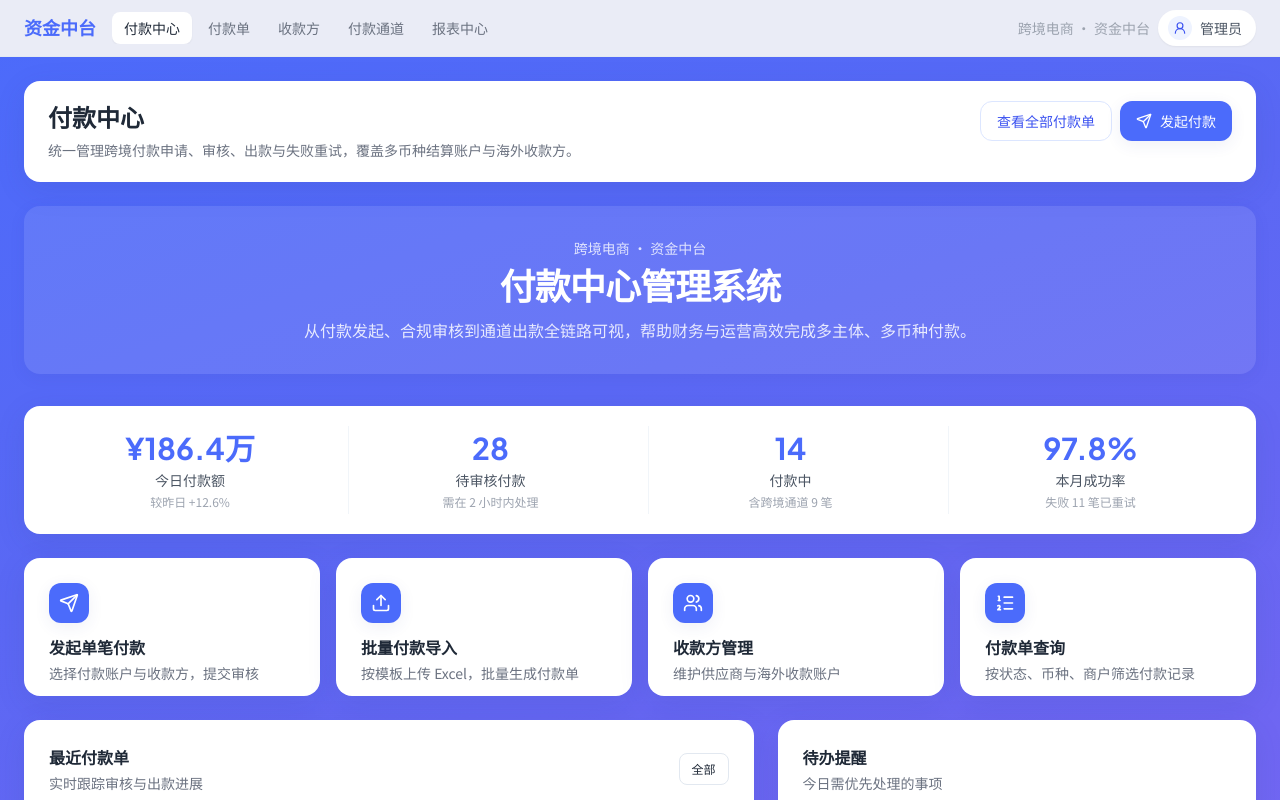
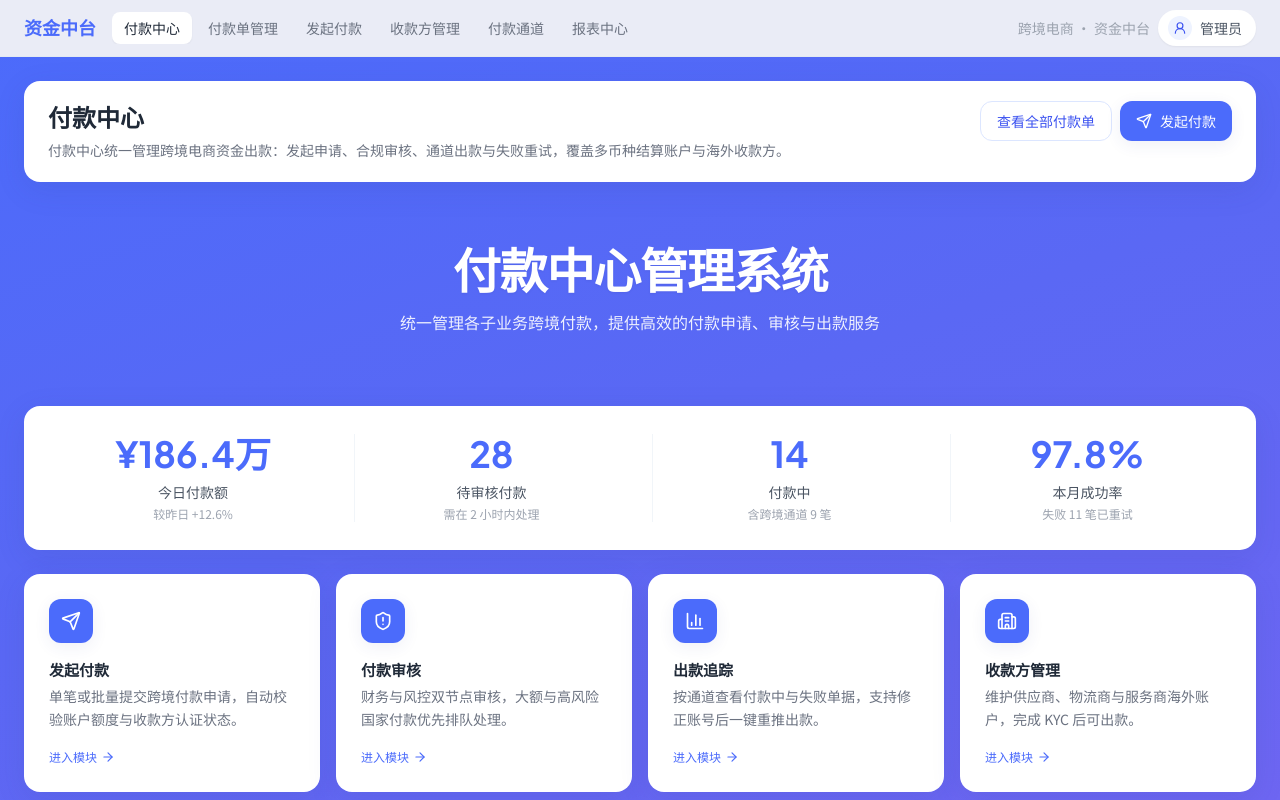
Before and after one commit to 1831833hym-eng/pay-hub, a Next.js app: page / in a window 1280 px wide. Shown: the top 800 px of the page. Built offline with nearby package versions, Linux system fonts and the light colour scheme.

Commit message:
style: 对齐资金中台首页结构优化付款中心概览
强化渐变区大标题、KPI 条与蓝色图标模块卡布局，导航文案贴近资金中台原型。

Co-authored-by: cursor186 <cursor186@bestfulfill.com>

```diff
--- a/src/app/page.tsx
+++ b/src/app/page.tsx
@@ -1,7 +1,9 @@
 import Link from "next/link";
 import {
+  ArrowRight,
   ArrowUpRight,
-  Banknote,
+  BarChart3,
+  Building2,
   CheckCircle2,
   Clock3,
   FileSpreadsheet,
@@ -22,11 +24,7 @@ import {
   CardTitle,
 } from "@/components/ui/card";
 import { StatusBadge } from "@/components/ui/badge";
-import {
-  overviewStats,
-  payments,
-  quickActions,
-} from "@/lib/payments-data";
+import { overviewStats, payments, quickActions } from "@/lib/payments-data";
 import { formatMoney } from "@/lib/utils";
 
 const iconMap = {
@@ -35,6 +33,33 @@ const iconMap = {
   users: Users,
   list: ListOrdered,
 } as const;
+
+const moduleCards = [
+  {
+    title: "发起付款",
+    desc: "单笔或批量提交跨境付款申请，自动校验账户额度与收款方认证状态。",
+    href: "/payments/create",
+    icon: Send,
+  },
+  {
+    title: "付款审核",
+    desc: "财务与风控双节点审核，大额与高风险国家付款优先排队处理。",
+    href: "/payments",
+    icon: ShieldAlert,
+  },
+  {
+    title: "出款追踪",
+    desc: "按通道查看付款中与失败单据，支持修正账号后一键重推出款。",
+    href: "/payments",
+    icon: BarChart3,
+  },
+  {
+    title: "收款方管理",
+    desc: "维护供应商、物流商与服务商海外账户，完成 KYC 后可出款。",
+    href: "/beneficiaries",
+    icon: Building2,
+  },
+];
 
 const channelStats = [
   { name: "SWIFT 合作通道", success: "98.2%", latency: "T+1~T+2", load: "高" },
@@ -49,7 +74,7 @@ export default function PaymentCenterPage() {
   return (
     <AppShell
       title="付款中心"
-      description="统一管理跨境付款申请、审核、出款与失败重试，覆盖多币种结算账户与海外收款方。"
+      description="付款中心统一管理跨境电商资金出款：发起申请、合规审核、通道出款与失败重试，覆盖多币种结算账户与海外收款方。"
       actions={
         <>
           <Link href="/payments">
@@ -64,28 +89,60 @@ export default function PaymentCenterPage() {
         </>
       }
     >
-      <section className="mb-8 overflow-hidden rounded-2xl bg-white/10 px-6 py-8 text-center text-white shadow-soft backdrop-blur-sm sm:px-10">
-        <p className="text-sm text-white/80">跨境电商 · 资金中台</p>
-        <h2 className="mt-2 font-display text-3xl font-bold tracking-tight sm:text-4xl">
+      {/* Hero — mirrors 资金中台管理系统 title block on gradient */}
+      <section className="mb-8 px-2 py-6 text-center text-white sm:py-10">
+        <h2 className="font-display text-3xl font-bold tracking-tight drop-shadow-sm sm:text-5xl">
           付款中心管理系统
         </h2>
-        <p className="mx-auto mt-3 max-w-2xl text-sm leading-relaxed text-white/85 sm:text-base">
-          从付款发起、合规审核到通道出款全链路可视，帮助财务与运营高效完成多主体、多币种付款。
+        <p className="mx-auto mt-4 max-w-2xl text-sm leading-relaxed text-white/90 sm:text-base">
+          统一管理各子业务跨境付款，提供高效的付款申请、审核与出款服务
         </p>
       </section>
 
-      <section className="mb-6 rounded-2xl bg-white px-4 py-5 shadow-card sm:px-6">
-        <div className="grid grid-cols-2 gap-4 lg:grid-cols-4 lg:divide-x lg:divide-slate-100">
+      {/* KPI strip — matches reference white metric bar */}
+      <section className="mb-6 rounded-2xl bg-white px-4 py-6 shadow-card sm:px-8 sm:py-7">
+        <div className="grid grid-cols-2 gap-6 lg:grid-cols-4 lg:divide-x lg:divide-slate-100">
           {overviewStats.map((stat) => (
-            <div key={stat.label} className="px-2 py-1 text-center lg:px-4">
-              <div className="font-display text-2xl font-bold text-brand-500 sm:text-3xl">
+            <div key={stat.label} className="px-2 text-center lg:px-4">
+              <div className="font-display text-3xl font-bold text-brand-500 sm:text-4xl">
                 {stat.value}
               </div>
-              <div className="mt-1 text-sm text-ink-2">{stat.label}</div>
+              <div className="mt-2 text-sm text-ink-2">{stat.label}</div>
               <div className="mt-1 text-xs text-ink-4">{stat.hint}</div>
             </div>
           ))}
         </div>
+      </section>
+
+      {/* Module cards — blue square icons like reference */}
+      <section className="mb-6 grid gap-4 sm:grid-cols-2 xl:grid-cols-4">
+        {moduleCards.map((mod) => {
+          const Icon = mod.icon;
+          return (
+            <Link key={mod.title} href={mod.href} className="group">
+              <Card className="h-full transition duration-200 hover:-translate-y-0.5 hover:shadow-soft">
+                <CardHeader>
+                  <div className="mb-4 flex h-11 w-11 items-center justify-center rounded-xl bg-brand-500 text-white shadow-soft">
+                    <Icon className="h-5 w-5" />
+                  </div>
+                  <CardTitle className="flex items-center gap-1 text-[15px] group-hover:text-brand-600">
+                    {mod.title}
+                    <ArrowUpRight className="h-4 w-4 opacity-0 transition group-hover:opacity-100" />
+                  </CardTitle>
+                  <CardDescription className="leading-relaxed">
+                    {mod.desc}
+                  </CardDescription>
+                </CardHeader>
+                <CardContent>
+                  <span className="inline-flex items-center gap-1 text-xs font-medium text-brand-500">
+                    进入模块
+                    <ArrowRight className="h-3.5 w-3.5" />
+                  </span>
+                </CardContent>
+              </Card>
+            </Link>
+          );
+        })}
       </section>
 
       <section className="mb-6 grid gap-4 sm:grid-cols-2 xl:grid-cols-4">
@@ -93,18 +150,15 @@ export default function PaymentCenterPage() {
           const Icon = iconMap[action.icon as keyof typeof iconMap];
           return (
             <Link key={action.title} href={action.href} className="group">
-              <Card className="h-full transition duration-200 hover:-translate-y-0.5 hover:shadow-soft">
-                <CardHeader>
-                  <div className="mb-3 flex h-10 w-10 items-center justify-center rounded-xl bg-brand-500 text-white shadow-soft">
-                    <Icon className="h-5 w-5" />
-                  </div>
-                  <CardTitle className="flex items-center gap-1 group-hover:text-brand-600">
-                    {action.title}
-                    <ArrowUpRight className="h-4 w-4 opacity-0 transition group-hover:opacity-100" />
-                  </CardTitle>
-                  <CardDescription>{action.desc}</CardDescription>
-                </CardHeader>
-              </Card>
+              <div className="flex h-full items-center gap-3 rounded-2xl border border-white/40 bg-white/15 px-4 py-3 text-white backdrop-blur-sm transition hover:bg-white/25">
+                <span className="flex h-9 w-9 shrink-0 items-center justify-center rounded-lg bg-white text-brand-500">
+                  <Icon className="h-4 w-4" />
+                </span>
+                <div className="min-w-0">
+                  <div className="truncate text-sm font-medium">{action.title}</div>
+                  <div className="truncate text-xs text-white/75">{action.desc}</div>
+                </div>
+              </div>
             </Link>
           );
         })}
@@ -170,7 +224,7 @@ export default function PaymentCenterPage() {
                 desc="高风险国家收款方，需补充用途说明"
               />
               <TodoItem
-                icon={<Banknote className="h-4 w-4" />}
+                icon={<Wallet className="h-4 w-4" />}
                 title="2 笔失败待重试"
                 desc="账号校验失败，可修正后一键重推"
               />
--- a/src/components/layout/top-nav.tsx
+++ b/src/components/layout/top-nav.tsx
@@ -9,12 +9,18 @@ const NAV_ITEMS = [
   { href: "/", label: "付款中心", match: (p: string) => p === "/" },
   {
     href: "/payments",
-    label: "付款单",
-    match: (p: string) => p.startsWith("/payments"),
+    label: "付款单管理",
+    match: (p: string) =>
+      p.startsWith("/payments") && !p.startsWith("/payments/create"),
+  },
+  {
+    href: "/payments/create",
+    label: "发起付款",
+    match: (p: string) => p.startsWith("/payments/create"),
   },
   {
     href: "/beneficiaries",
-    label: "收款方",
+    label: "收款方管理",
     match: (p: string) => p.startsWith("/beneficiaries"),
   },
   { href: "/#channels", label: "付款通道", match: () => false },
```
